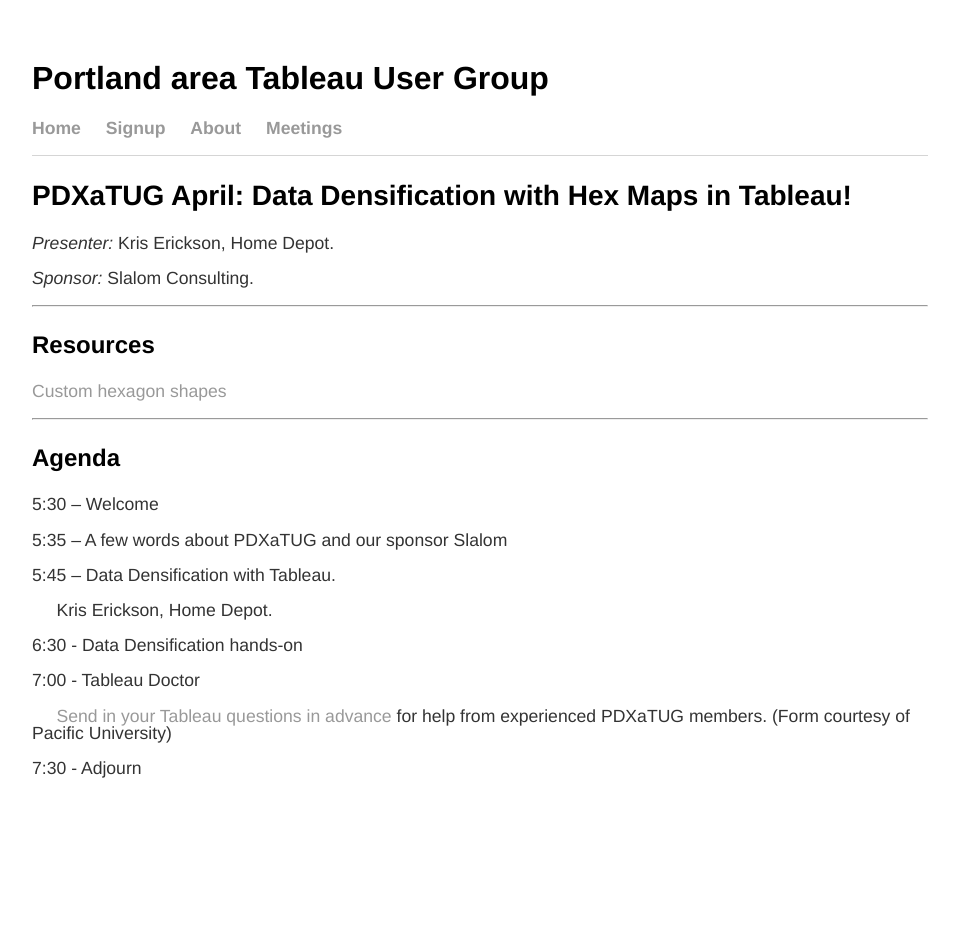
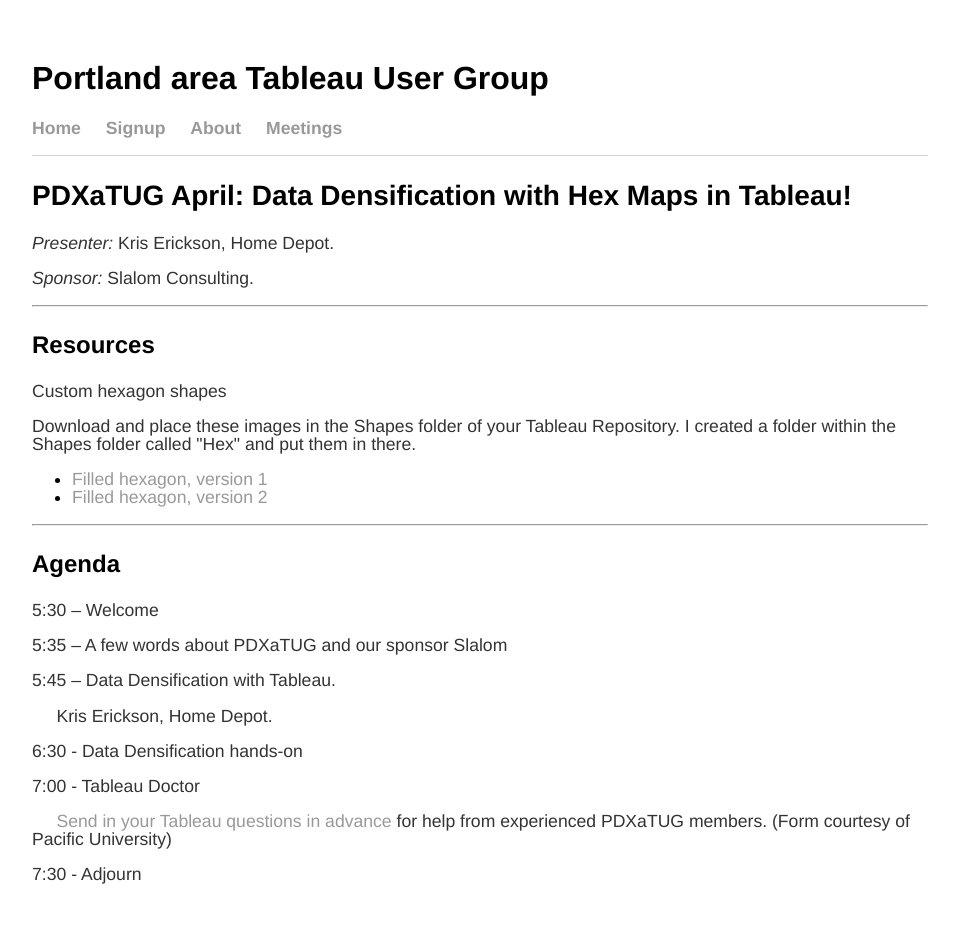
Before and after one commit to PDXaTUG/PDXaTUG.github.io, a Jekyll site: the page built from meetings/20160425/index.html, in a window 1280 px wide. Shown: the whole page, without its empty margins (160-1119 px from the left). Built offline with Jekyll 4.4.1, drawn with Linux system fonts in a browser that asks for light colours; before the commit the page ends 900 px from its top, so only the background shows below that.

Commit message:
Update index.html

```diff
--- a/meetings/20160425/index.html
+++ b/meetings/20160425/index.html
@@ -7,7 +7,12 @@ title: PDXaTUG April - Data Densification with Hex Maps in Tableau!
 <p><em>Sponsor:</em> Slalom Consulting.</p>
 <hr>
 <h3>Resources</h3>
-<p><a href="/Hex/">Custom hexagon shapes</a></p>
+<p>Custom hexagon shapes</p>
+<p>Download and place these images in the Shapes folder of your Tableau Repository. I created a folder within the Shapes folder called "Hex" and put them in there.</p>
+<ul>
+  <li><a href="/Hex/filledHex.png">Filled hexagon, version 1</a></li>
+  <li><a href="/Hex/filledHex2.png">Filled hexagon, version 2</a></li>
+</ul>
 
 <hr>
 <h3>Agenda</h3>
```
